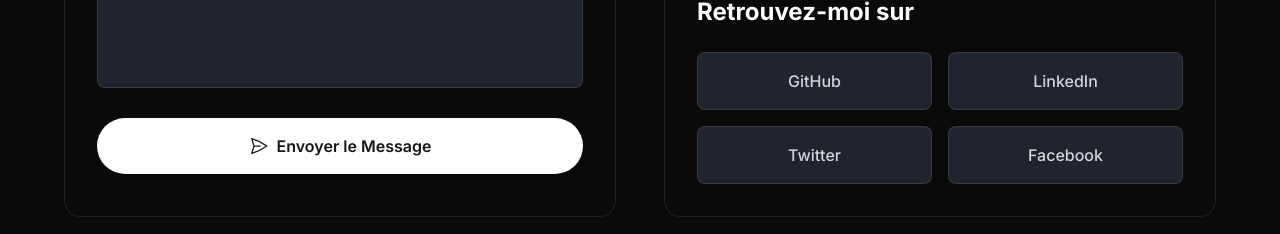
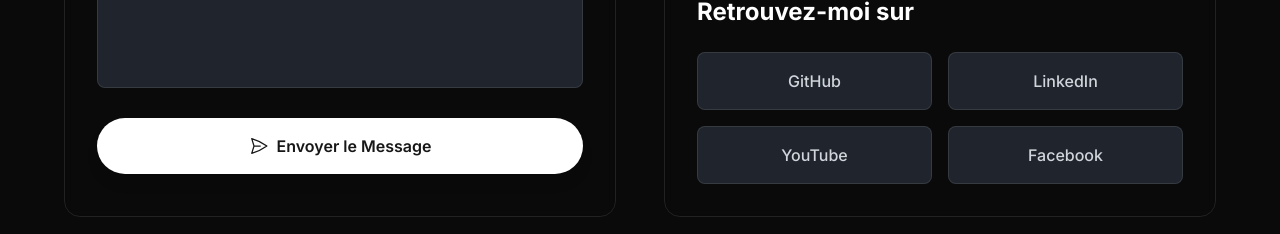
Before and after one commit to Manampitiana/PortfolioDevMan, a React (Vite) app in the folder frontend/: page /contact in a window 1280 px wide. Shown: the part 940-1174 px from the top of the page. Built offline with nearby package versions, Linux system fonts and the light colour scheme; no server answers; what @react-pdf/renderer would draw is missing.

Commit message:
social modif

```diff
--- a/frontend/src/pages/Contact.jsx
+++ b/frontend/src/pages/Contact.jsx
@@ -77,10 +77,10 @@ export default function Contact() {
   ]
 
   const socialLinks = [
-    { name: 'GitHub', url: '#' },
-    { name: 'LinkedIn', url: '#' },
-    { name: 'Twitter', url: '#' },
-    { name: 'Facebook', url: '#' }
+    { name: 'GitHub', url: 'https://github.com/Manampitiana'},
+    { name: 'LinkedIn', url: 'https://www.linkedin.com/in/manampitiana-ravaka-tsiriniaina-5613b1317' },
+    { name: 'YouTube', url: 'https://www.youtube.com/@ManampitianaTSIRINIAINA' },
+    { name: 'Facebook', url: 'https://www.facebook.com/profile.php?id=100070143253960' }
   ]
 
   return (
```
